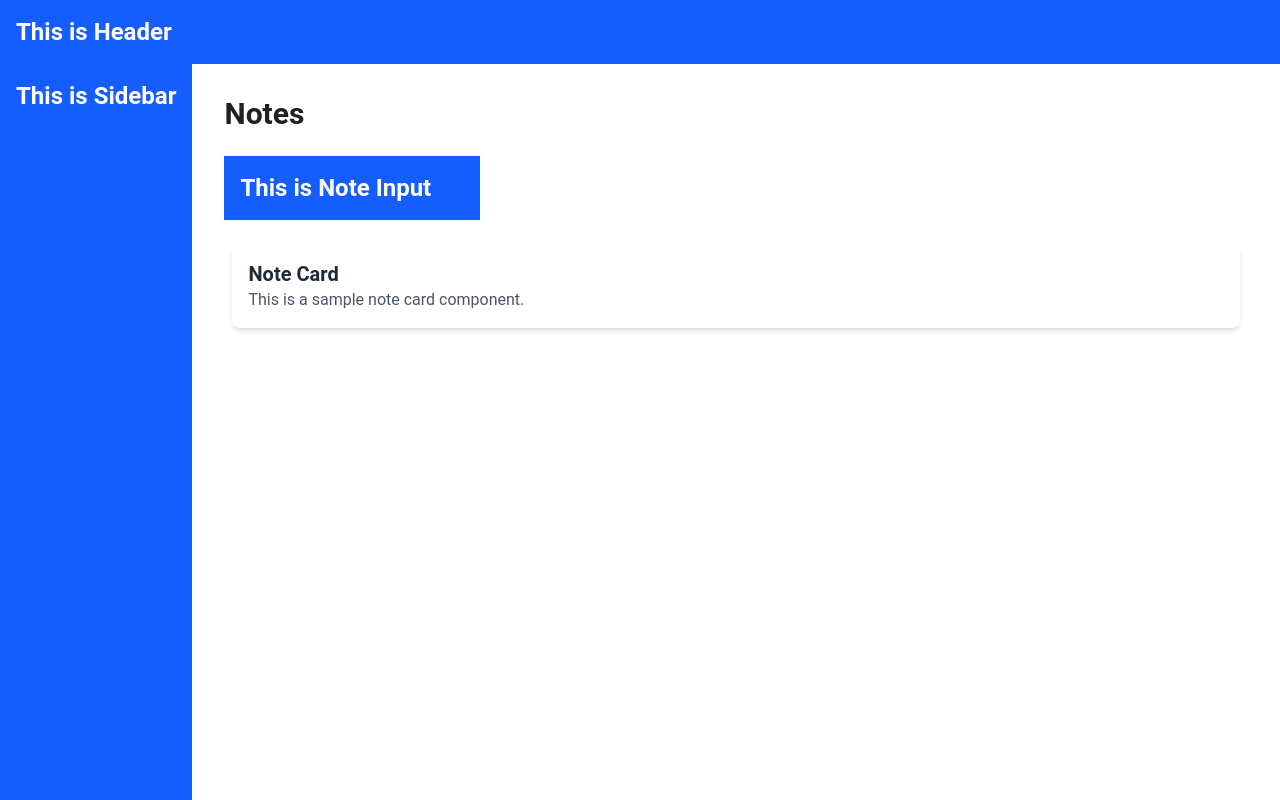
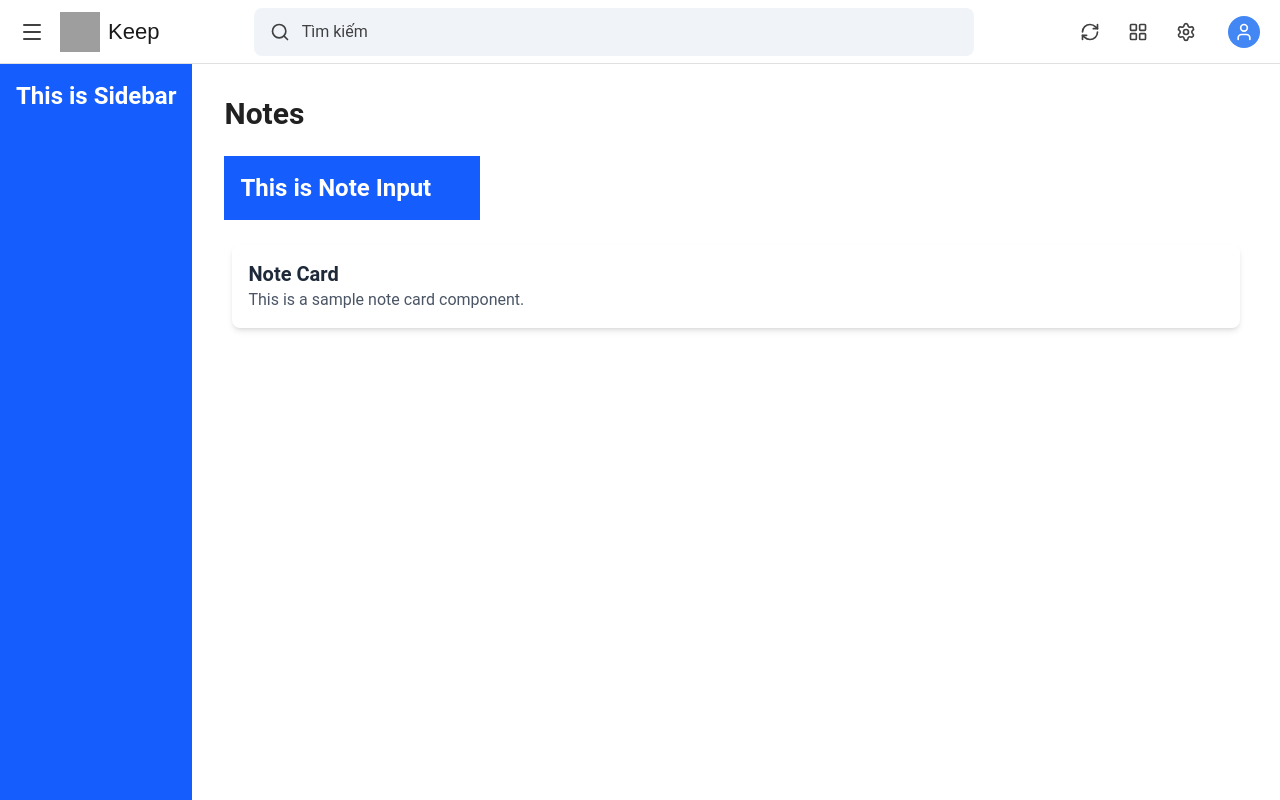
Before and after one commit to mhvuong3107/keep-app, a Next.js app: page / in a window 1280 px wide. Built offline with nearby package versions, Linux system fonts and the light colour scheme; grey boxes are pictures that could not be loaded.

Commit message:
feat: implement header component

```diff
--- a/src/app/(keep)/layout.tsx
+++ b/src/app/(keep)/layout.tsx
@@ -1,5 +1,5 @@
 "use client";
-
+import { useState } from "react";
 import KeepHeader from "@/components/keep/KeepHeader";
 import KeepSidebar from "@/components/keep/KeepSidebar";
 
@@ -8,11 +8,12 @@ export default function KeepLayout({
 }: {
     children: React.ReactNode;
 }) {
+    const [sidebarExpanded, setSidebarExpanded] = useState(true);
     return (
         <div className="min-h-screen bg-background flex flex-col">
-            <KeepHeader />
+            <KeepHeader onToggleSidebar={() => setSidebarExpanded(!sidebarExpanded)} />
             <div className="flex flex-1 overflow-hidden">
-                <KeepSidebar />
+                <KeepSidebar expanded={sidebarExpanded} />
                 <main className="flex-1 p-4 sm:p-8 transition-all duration-200">
                   {children}
                 </main>
--- a/src/app/globals.css
+++ b/src/app/globals.css
@@ -4,8 +4,8 @@
 @custom-variant dark (&:is(.dark *));
 
 @theme {
-  --font-sans: 'Roboto', 'Google Sans', sans-serif;
-  --font-display: 'Google Sans', 'Roboto', sans-serif;
+  --font-sans: 'Arial', 'Google Sans', sans-serif;
+  --font-display: 'Product Sans', 'Arial', sans-serif;
 
   --color-background: hsl(var(--background));
   --color-foreground: hsl(var(--foreground));
@@ -108,12 +108,12 @@
 
   /* Keep-specific colors */
   --keep-header: 0 0% 100%;
-  --keep-header-foreground: 0 0% 38%;
+  --keep-header-foreground: 0 0% 10%;
   --keep-search: 213.333, 43%, 96%;
   --keep-sidebar: 0 0% 100%;
   --keep-sidebar-hover: 213.333, 43%, 96%;
   --keep-sidebar-active: 43 100% 88%;
-  --keep-icon: 0 0% 38%;
+  --keep-icon: 0 0% 25%;
   --keep-toolbar: 0 0% 38%;
 
   /* Note card colors */
--- a/src/components/keep/KeepHeader.tsx
+++ b/src/components/keep/KeepHeader.tsx
@@ -1,8 +1,73 @@
+import { useState } from "react";
+import { Menu, Search, X, RefreshCw, LayoutGrid, Settings, User } from "lucide-react";
 
-export default function KeepHeader() {
+interface KeepHeaderProps {
+  onToggleSidebar: () => void;
+}
+
+const KeepHeader = ({ onToggleSidebar }: KeepHeaderProps) => {
+  const [searchQuery, setSearchQuery] = useState("");
   return (
-    <header className="bg-blue-600 text-white p-4">
-      <h1 className="text-2xl font-bold">This is Header</h1>
+    <header className="sticky top-0 z-30 flex items-center justify-between h-16 p-2 border-b border-border bg-keep-header keep-header-shadow">
+      {/* Left: Logo + Toggle */}
+      <div className="flex items-center gap-1">
+        <button
+          onClick={onToggleSidebar}
+          className="p-3 rounded-full hover:bg-secondary transition-colors"
+          aria-label="Toggle sidebar"
+        >
+          <Menu className="w-6 h-6 text-keep-icon" />
+        </button>
+        <div className="flex items-center gap-2">
+          <img
+            src="https://www.gstatic.com/images/branding/product/1x/keep_2020q4_48dp.png"
+            alt="Keep"
+            className="w-10 h-10"
+          />
+          <span className="text-[22px] font-display text-keep-header-foreground hidden sm:block">
+            Keep
+          </span>
+        </div>
+      </div>
+
+      {/* Center: Search */}
+      <div className="flex-1 max-w-[720px] h-12 mx-8 ">
+        <div className="flex items-center bg-keep-search text-keep-header-foreground rounded-lg px-4 py-3 gap-3 focus-within:keep-shadow focus-within:bg-keep-header transition-shadow">
+          <Search className="w-5 h-5 text-keep-icon flex-shrink-0 cursor-pointer" />
+          <input
+            type="text"
+            placeholder="Tìm kiếm"
+            value={searchQuery}
+            onChange={(e) => setSearchQuery(e.target.value)}
+            className="bg-transparent outline-none w-full text-foreground placeholder:text-keep-icon text-base"
+          />
+          {searchQuery && (
+            <button onClick={() => setSearchQuery("")} className=" rounded-full hover:bg-secondary transition-colors">
+              <X className="w-5 h-5 text-keep-icon" />
+            </button>
+          )}
+        </div>
+      </div>
+
+      {/* Right: Actions */}
+      <div className="flex items-center gap-1">
+        <button className="p-3 rounded-full hover:bg-secondary transition-colors hidden sm:flex cursor-pointer">
+          <RefreshCw className="w-5 h-5 text-keep-icon" />
+        </button>
+        <button className="p-3 rounded-full hover:bg-secondary transition-colors hidden sm:flex cursor-pointer">
+          <LayoutGrid className="w-5 h-5 text-keep-icon" />
+        </button>
+        <button className="p-3 rounded-full hover:bg-secondary transition-colors cursor-pointer">
+          <Settings className="w-5 h-5 text-keep-icon" />
+        </button>
+        <button className="p-3 rounded-full hover:bg-secondary transition-colors ml-1 cursor-pointer">
+          <div className="w-8 h-8 rounded-full bg-primary flex items-center justify-center">
+            <User className="w-5 h-5 text-primary-foreground" />
+          </div>
+        </button>
+      </div>
     </header>
   );
-}
+};
+
+export default KeepHeader;
--- a/src/components/keep/KeepSidebar.tsx
+++ b/src/components/keep/KeepSidebar.tsx
@@ -1,8 +1,22 @@
+import { Archive, Bell, Pencil, Lightbulb, Trash2 } from "lucide-react";
+import { useState } from "react";
 
-export default function KeepSidebar() {
+interface KeepSidebarProps {
+  expanded: boolean;
+}
+const navItems = [
+  { id: "notes", label: "Ghi chú", icon: Lightbulb, path: "/" },
+  { id: "reminders", label: "Lời nhắc", icon: Bell, path: "/reminders" },
+  { id: "edit-labels", label: "Chỉnh sửa nhãn", icon: Pencil, path: "/labels" },
+  { id: "archive", label: "Lưu trữ", icon: Archive, path: "/archive" },
+  { id: "trash", label: "Thùng rác", icon: Trash2, path: "/trash" },
+];
+export default function KeepSidebar({ expanded }: KeepSidebarProps ) {
+  const [activeItem, setActiveItem] = useState("notes");
+
   return (
-    <header className="bg-blue-600 text-white p-4">
+    <div className="bg-blue-600 text-white p-4">
       <h1 className="text-2xl font-bold">This is Sidebar</h1>
-    </header>
+    </div>
   );
 }
```
